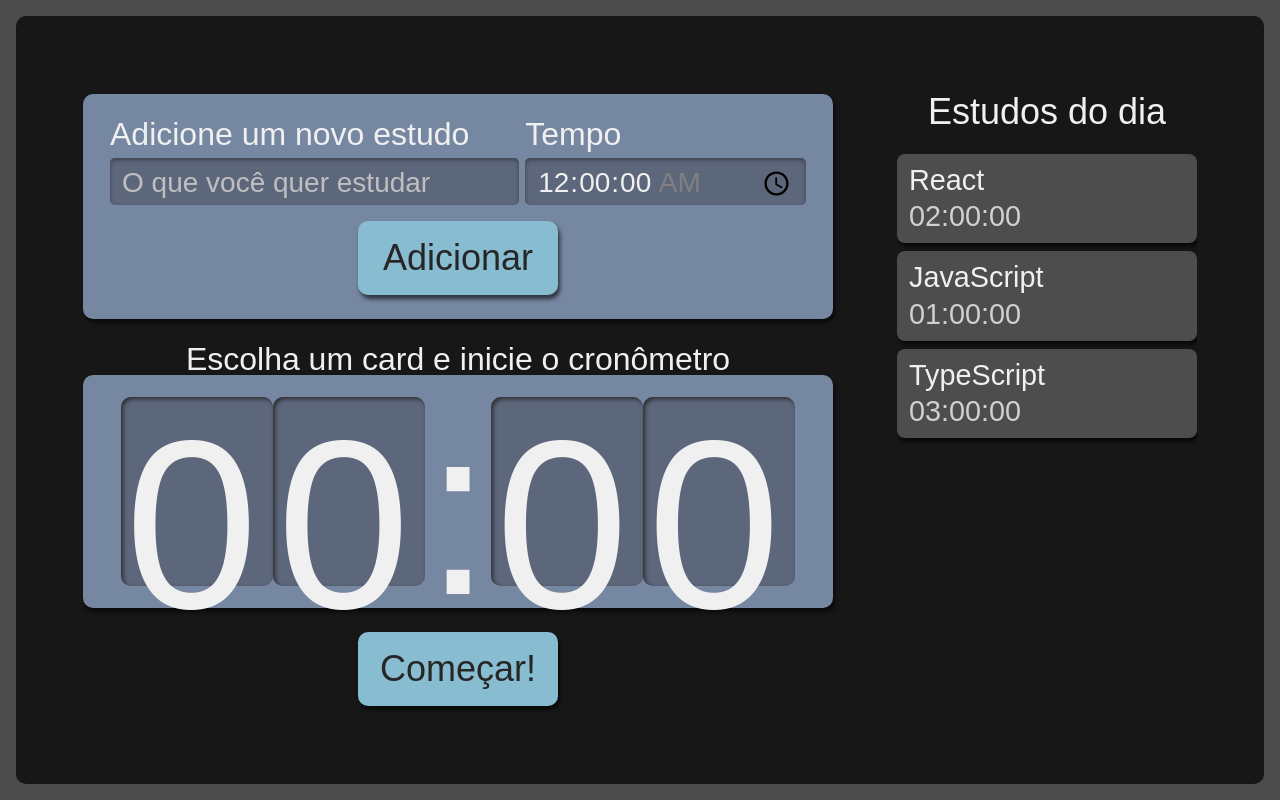
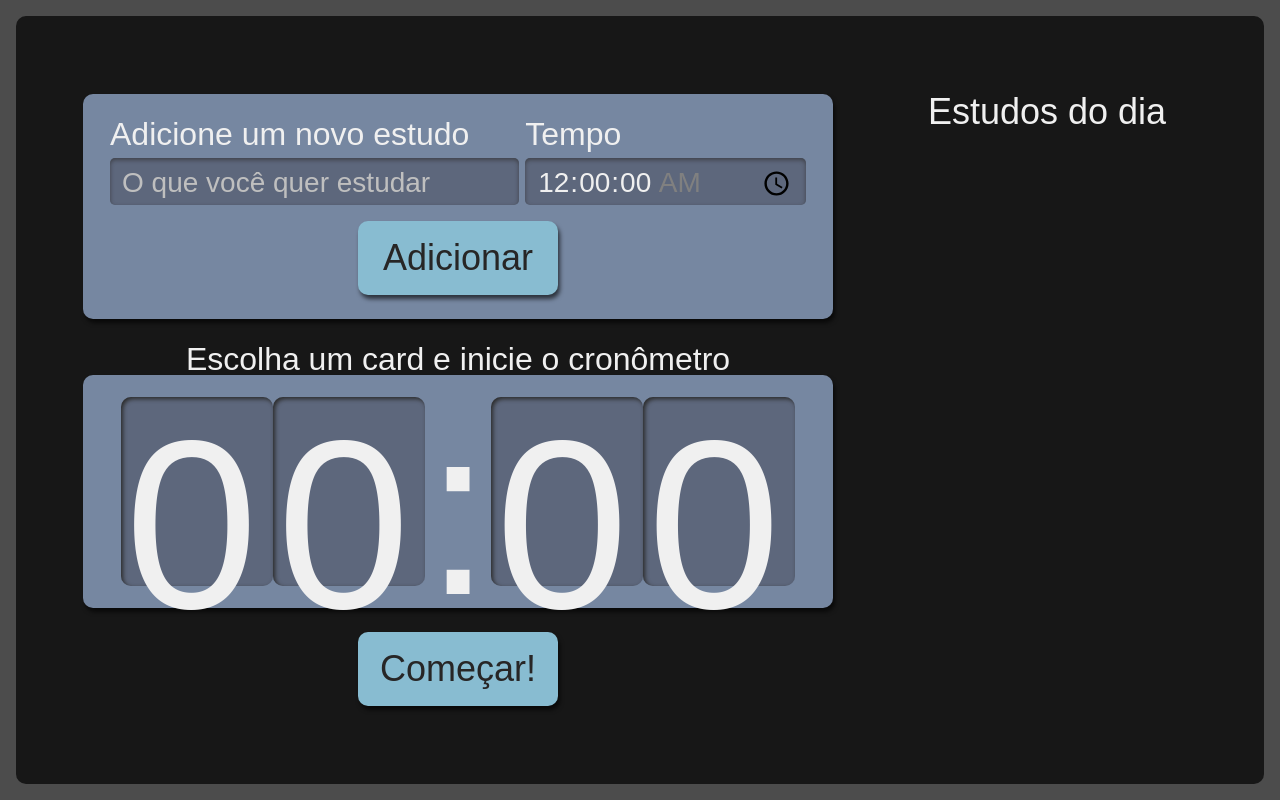
Before and after one commit to GustavoVieiraa/React-escrevendo-com-Typescript, a React (Create React App) app in the folder alura-gustadev-studies/: page / in a window 1280 px wide. Built offline with nearby package versions, Linux system fonts and the light colour scheme; the HTML template or start-up script is replaced by a standard one.

Commit message:
feat: Adicionando uma Tarefa utilizando useState.

```diff
--- a/alura-gustadev-studies/src/components/Button/Button.tsx
+++ b/alura-gustadev-studies/src/components/Button/Button.tsx
@@ -1,9 +1,18 @@
 import React from "react";
 import style from "./Botao.module.scss";
 
-class Button extends React.Component<{ name: string }> {
+class Button extends React.Component<{
+  name: string;
+  type?: "button" | "submit" | "reset" | undefined;
+}> {
   render() {
-    return <button className={style.botao}>{this.props.name}</button>;
+    const { type = "button" } = this.props;
+
+    return (
+      <button type={type} className={style.botao}>
+        {this.props.name}
+      </button>
+    );
   }
 }
 
--- a/alura-gustadev-studies/src/components/Formulario/Formulario.tsx
+++ b/alura-gustadev-studies/src/components/Formulario/Formulario.tsx
@@ -1,8 +1,10 @@
 import React from "react";
 import Button from "../Button/Button";
 import style from "./Formulario.module.scss";
-
-class Formulario extends React.Component {
+import { ITarefa } from "../../types/ITarefa";
+class Formulario extends React.Component<{
+  setTarefas: React.Dispatch<React.SetStateAction<ITarefa[]>>;
+}> {
   state = {
     tarefa: "",
     tempo: "00:00",
@@ -10,7 +12,10 @@
 
   adicionarTarefa(event: React.FormEvent<HTMLFormElement>) {
     event.preventDefault();
-    console.log("state: ", this.state);
+    this.props.setTarefas((tarefasAntigas) => [
+      ...tarefasAntigas,
+      { ...this.state },
+    ]);
   }
 
   render() {
@@ -48,7 +53,7 @@
             required
           />
         </div>
-        <Button name="Adicionar" />
+        <Button type="submit" name="Adicionar" />
       </form>
     );
   }
--- a/alura-gustadev-studies/src/components/List/List.tsx
+++ b/alura-gustadev-studies/src/components/List/List.tsx
@@ -1,35 +1,11 @@
-import React, { useState } from "react";
 import style from "./Lista.module.scss";
 import Item from "./Item/Item";
+import { ITarefa } from "../../types/ITarefa";
 
-function List() {
-  const [tarefas, setTarefas] = useState([
-    {
-      tarefa: "React",
-      tempo: "02:00:00",
-    },
-    {
-      tarefa: "JavaScript",
-      tempo: "01:00:00",
-    },
-    {
-      tarefa: "TypeScript",
-      tempo: "03:00:00",
-    },
-  ]);
-
+function List({ tarefas }: { tarefas: ITarefa[] }) {
   return (
     <aside className={style.listaTarefas}>
-      <h2
-        onClick={() => {
-          setTarefas([
-            ...tarefas,
-            { tarefa: "Estudar estado", tempo: "07:00:00" },
-          ]);
-        }}
-      >
-        Estudos do dia{" "}
-      </h2>
+      <h2> Estudos do dia </h2>
       <ul>
         {tarefas.map((item, index) => (
           <Item key={index} {...item} />
--- a/alura-gustadev-studies/src/pages/App.tsx
+++ b/alura-gustadev-studies/src/pages/App.tsx
@@ -1,14 +1,17 @@
-import React from "react";
+import React, { useState } from "react";
 import Formulario from "../components/Formulario/Formulario";
 import List from "../components/List/List";
 import style from "../pages/App.module.scss";
 import { Cronometro } from "../components/Cronometro/Cronometro";
+import { ITarefa } from "../types/ITarefa";
 
 function App() {
+  const [tarefas, setTarefas] = useState<ITarefa[]>([]);
+
   return (
     <div className={style.AppStyle}>
-      <Formulario />
-      <List />
+      <Formulario setTarefas={setTarefas} />
+      <List tarefas={tarefas} />
       <Cronometro />
     </div>
   );
--- /dev/null
+++ b/alura-gustadev-studies/src/types/ITarefa.ts
@@ -0,0 +1,4 @@
+export interface ITarefa {
+  tarefa: string;
+  tempo: string;
+}
```
